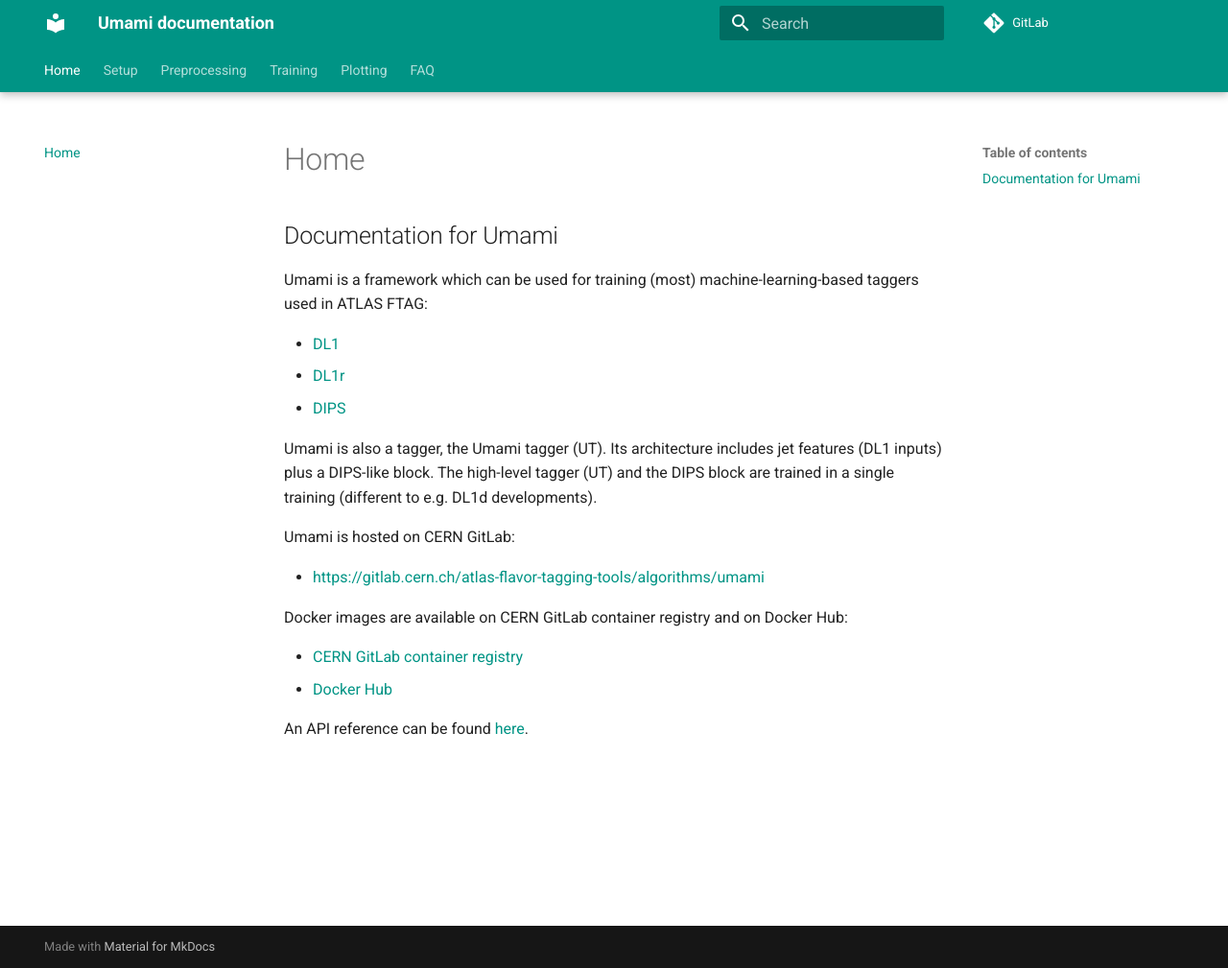
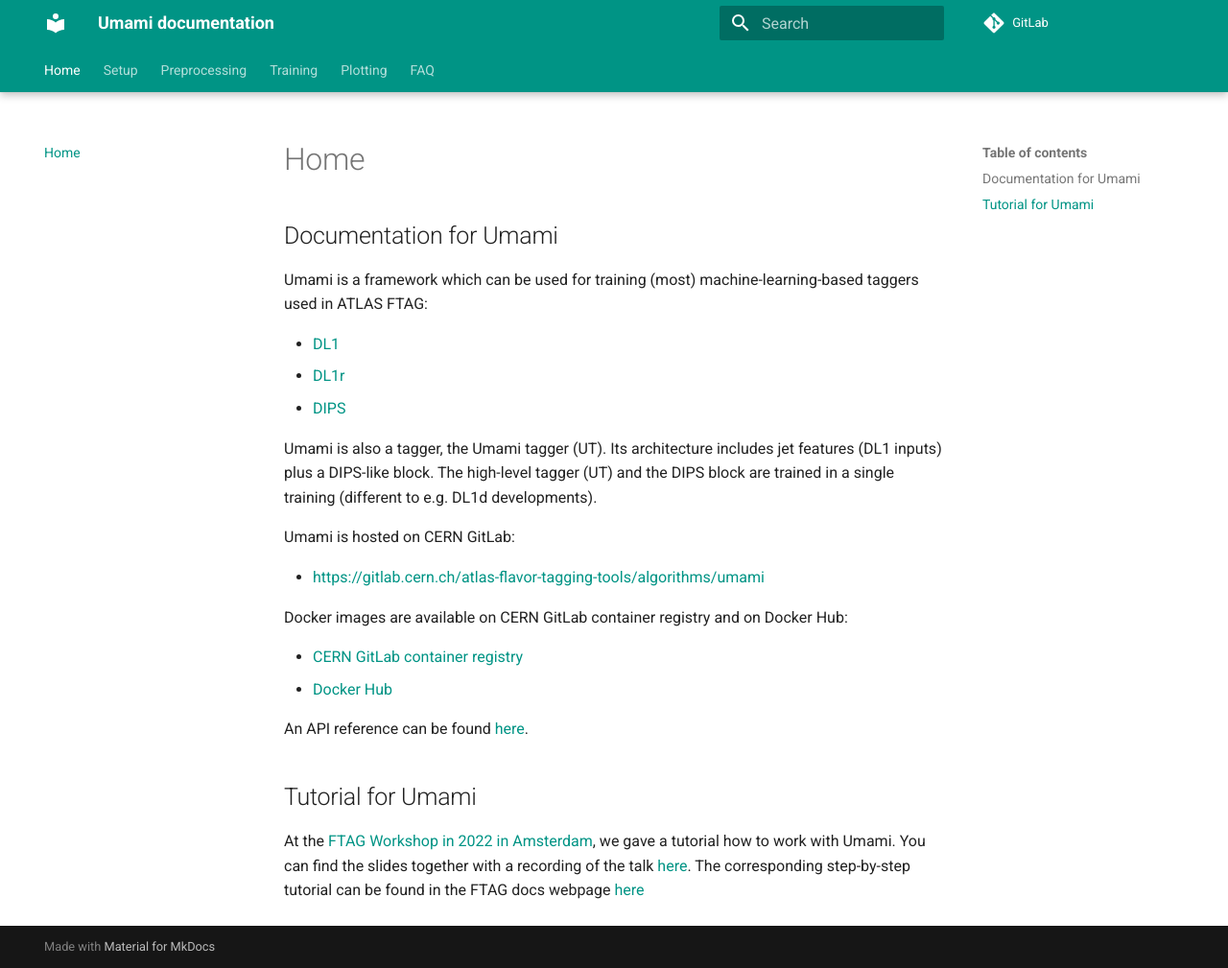
Before and after one commit to umami-hep/umami, an MkDocs documentation site: the page built from docs/index.md, in a window 1280 px wide and 1009 px high. Shown: the whole window at 96% size. Built offline with MkDocs 1.6.1 and Material for MkDocs 9.7.7, drawn with Linux system fonts in a browser that asks for light colours.

Commit message:
Updating README Links and add Umami Tutorial

```diff
--- a/docs/index.md
+++ b/docs/index.md
@@ -20,3 +20,7 @@
 
 
 An API reference can be found [here](sphinx-docs).
+
+## Tutorial for Umami
+
+At the [FTAG Workshop in 2022 in Amsterdam](https://indico.cern.ch/event/1193206/timetable/?view=standard), we gave a tutorial how to work with Umami. You can find the slides together with a recording of the talk [here](https://indico.cern.ch/event/1193206/timetable/?view=standard#b-477082-day-3-afternoon-tutor). The corresponding step-by-step tutorial can be found in the FTAG docs webpage [here](https://ftag.docs.cern.ch/software/tutorials/tutorial-umami/)
```
Also changed, not shown: README.md (+7 -3 lines), changelog.md (+1 -0 lines).
